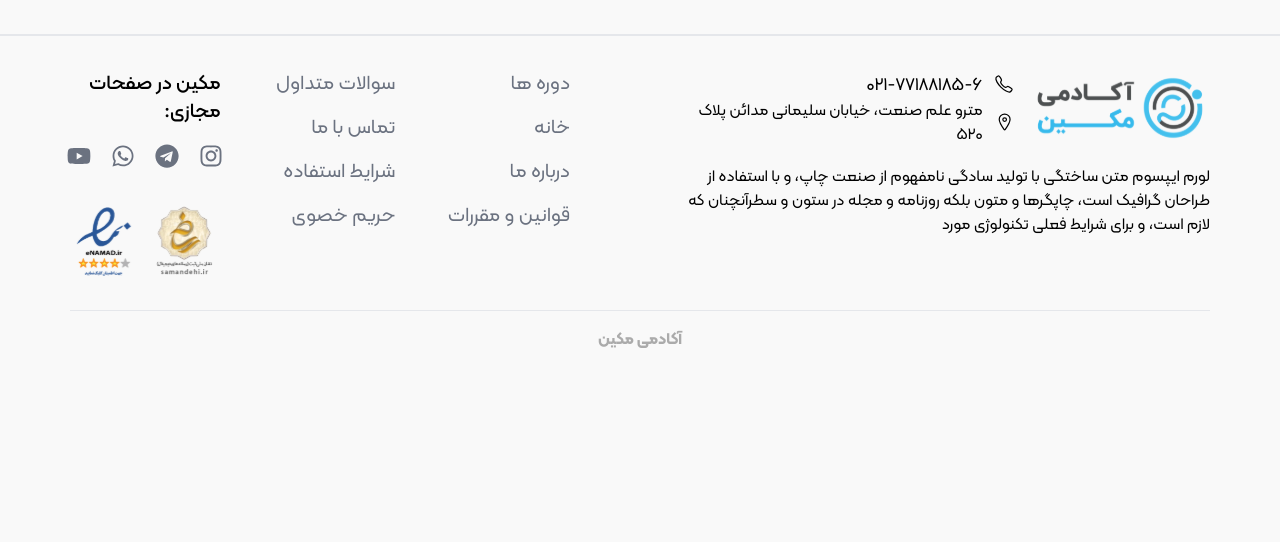
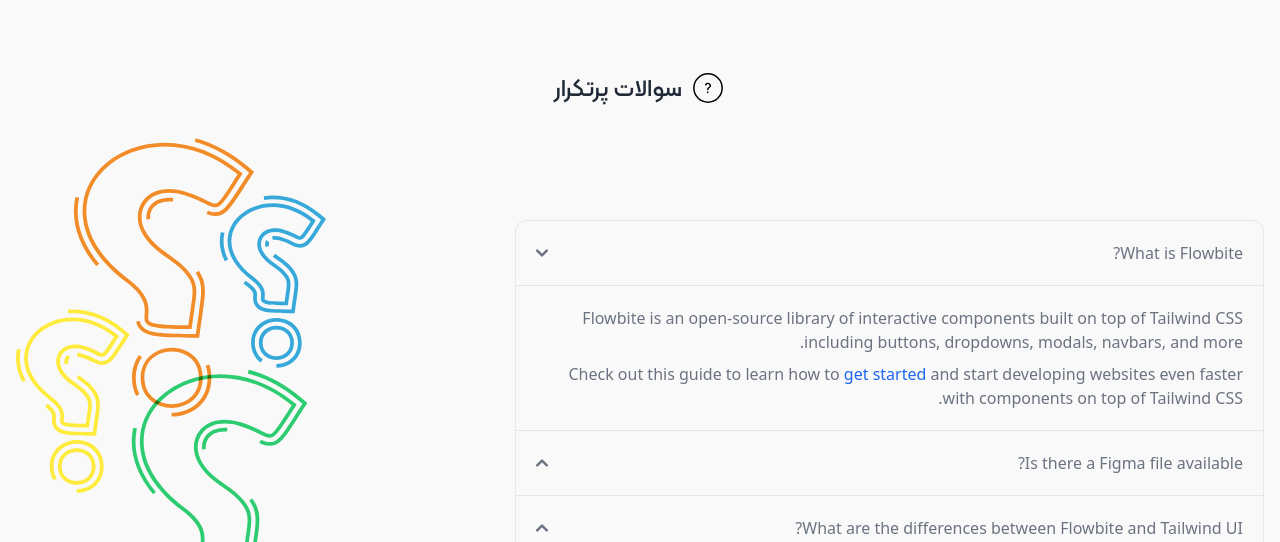
Before and after one commit to amirrowll/online-learning-makin, a Next.js app: page / in a window 1280 px wide. Shown: the part 410-952 px from the top of the page. Before the commit the page ends 800 px from the top, so only its background shows below. Built offline with nearby package versions, Linux system fonts and the light colour scheme.

Commit message:
edit faq part

```diff
--- a/Feature/FAQ/Questions.tsx
+++ b/Feature/FAQ/Questions.tsx
@@ -1,87 +1,177 @@
-"use client"
-import { Accordion } from 'flowbite-react'
-import { CiCircleQuestion } from "react-icons/ci"
-import { useState } from 'react'
+"use client";
+import { CiCircleQuestion } from "react-icons/ci";
+import { useState } from 'react';
 
-type EventKey = string | null
+type EventKey = string | null;
 
 export default function Questions() {
-    const [activeKey, setActiveKey] = useState<EventKey>('1') // پنل اول به صورت پیش‌فرض باز است
+    const [activeKey, setActiveKey] = useState<EventKey>('1');
 
     const handleToggle = (eventKey: EventKey) => {
-        setActiveKey(eventKey)
-    }
+        setActiveKey(activeKey === eventKey ? null : eventKey);
+    };
 
     return (
         <div className="w-full mx-auto p-4 mt-[100px]">
             <div className="flex items-center gap-2 mb-8 justify-center">
-                <CiCircleQuestion size={32} className="w-9 h-9 " />
+                <CiCircleQuestion size={32} className="w-9 h-9" />
                 <h1 className="text-2xl font-kalamehMedium text-gray-800">سوالات پرتکرار</h1>
             </div>
 
             <div className='flex flex-col md:flex-row gap-8 w-full justify-between items-center'>
                 <div className="w-full md:w-[60%]">
-                    <div className="flex flex-col gap-">
-                        <Accordion
-                            className="[&>button]:text-right border-none flex  flex-col "
-                            onToggle={handleToggle}
-                            activeKey={activeKey}
-                        >
-                            <Accordion.Panel eventKey="1">
-                                <Accordion.Title className="text-right text-lg md:text-xl font-kalamehRegular bg-white hover:bg-gray-100 focus:ring-0">
-                                    نحوه آموزش در مکین چگونه است؟
-                                </Accordion.Title>
-                                <Accordion.Content className="bg-white border-t-2">
-                                    <p className="text-right text-base md:text-[15px] font-kalamehRegular leading-7 text-gray-600">
-                                        دوره‌های آکادمی مکین تنها به صورت ویدئوهای از قبل ضبط شده و به شکل آنلاین در دسترس هستند. شما می‌توانید با خریدن دوره‌ها، در هر زمان و مکانی (با دسترسی به اینترنت) دوره‌ها رو بگذرانید. امکان خرید دوره‌ها به صورت فیزیکی (Flash، Disk و DVD) میسر نیست.
-                                    </p>
-                                </Accordion.Content>
-                            </Accordion.Panel>
+                    <div className="flex flex-col gap-4">
+                        <div id="accordion-collapse" data-accordion="collapse">
+                            {/* آیتم اول */}
+                            <h2 id="accordion-collapse-heading-1">
+                                <button
+                                    type="button"
+                                    className="flex items-center justify-between w-full p-5 font-medium rtl:text-right text-gray-500 border border-b-0 border-gray-200 rounded-t-xl focus:ring-4 focus:ring-gray-200 dark:focus:ring-gray-800 dark:border-gray-700 dark:text-gray-400 hover:bg-gray-100 dark:hover:bg-gray-800 gap-3"
+                                    onClick={() => handleToggle('1')}
+                                    aria-expanded={activeKey === '1'}
+                                >
+                                    <span>What is Flowbite?</span>
+                                    <svg
+                                        className={`w-3 h-3 shrink-0 transition-transform ${
+                                            activeKey === '1' ? 'rotate-180' : ''
+                                        }`}
+                                        aria-hidden="true"
+                                        xmlns="http://www.w3.org/2000/svg"
+                                        fill="none"
+                                        viewBox="0 0 10 6"
+                                    >
+                                        <path
+                                            stroke="currentColor"
+                                            strokeLinecap="round"
+                                            strokeLinejoin="round"
+                                            strokeWidth="2"
+                                            d="M9 5 5 1 1 5"
+                                        />
+                                    </svg>
+                                </button>
+                            </h2>
+                            <div
+                                id="accordion-collapse-body-1"
+                                className={`p-5 border border-b-0 border-gray-200 dark:border-gray-700 dark:bg-gray-900 ${
+                                    activeKey === '1' ? 'block' : 'hidden'
+                                }`}
+                                aria-labelledby="accordion-collapse-heading-1"
+                            >
+                                <p className="mb-2 text-gray-500 dark:text-gray-400">
+                                    Flowbite is an open-source library of interactive components built on top of Tailwind CSS including buttons, dropdowns, modals, navbars, and more.
+                                </p>
+                                <p className="text-gray-500 dark:text-gray-400">
+                                    Check out this guide to learn how to{' '}
+                                    <a href="/docs/getting-started/introduction/" className="text-blue-600 dark:text-blue-500 hover:underline">
+                                        get started
+                                    </a>{' '}
+                                    and start developing websites even faster with components on top of Tailwind CSS.
+                                </p>
+                            </div>
 
-                            <Accordion.Panel eventKey="2">
-                                <Accordion.Title className="text-right text-lg md:text-xl font-kalamehRegular bg-white hover:bg-gray-100 focus:ring-0 mt-4">
-                                    چطور میتوانم به محتوا دوره دسترسی پیدا کنم ؟
-                                </Accordion.Title>
-                                <Accordion.Content className="bg-white border-t-2 border-blue-100">
-                                    <p className="text-right text-base md:text-[15px] font-kalamehRegular leading-7 text-gray-600">
-                                        پس از خرید دوره، به حساب کاربری خود در پنل آموزشی مراجعه کرده و در بخش «دوره‌های من» می‌توانید به تمام محتوای دوره دسترسی داشته باشید. محتوا بلافاصله پس از پرداخت موفق فعال می‌شود.
-                                    </p>
-                                </Accordion.Content>
-                            </Accordion.Panel>
+                            {/* آیتم دوم */}
+                            <h2 id="accordion-collapse-heading-2">
+                                <button
+                                    type="button"
+                                    className="flex items-center justify-between w-full p-5 font-medium rtl:text-right text-gray-500 border border-b-0 border-gray-200 focus:ring-4 focus:ring-gray-200 dark:focus:ring-gray-800 dark:border-gray-700 dark:text-gray-400 hover:bg-gray-100 dark:hover:bg-gray-800 gap-3"
+                                    onClick={() => handleToggle('2')}
+                                    aria-expanded={activeKey === '2'}
+                                >
+                                    <span>Is there a Figma file available?</span>
+                                    <svg
+                                        className={`w-3 h-3 shrink-0 transition-transform ${
+                                            activeKey === '2' ? 'rotate-180' : ''
+                                        }`}
+                                        aria-hidden="true"
+                                        xmlns="http://www.w3.org/2000/svg"
+                                        fill="none"
+                                        viewBox="0 0 10 6"
+                                    >
+                                        <path
+                                            stroke="currentColor"
+                                            strokeLinecap="round"
+                                            strokeLinejoin="round"
+                                            strokeWidth="2"
+                                            d="M9 5 5 1 1 5"
+                                        />
+                                    </svg>
+                                </button>
+                            </h2>
+                            <div
+                                id="accordion-collapse-body-2"
+                                className={`p-5 border border-b-0 border-gray-200 dark:border-gray-700 ${
+                                    activeKey === '2' ? 'block' : 'hidden'
+                                }`}
+                                aria-labelledby="accordion-collapse-heading-2"
+                            >
+                                <p className="mb-2 text-gray-500 dark:text-gray-400">
+                                    Flowbite is first conceptualized and designed using the Figma software so everything you see in the library has a design equivalent in our Figma file.
+                                </p>
+                                <p className="text-gray-500 dark:text-gray-400">
+                                    Check out the{' '}
+                                    <a href="https://flowbite.com/figma/" className="text-blue-600 dark:text-blue-500 hover:underline">
+                                        Figma design system
+                                    </a>{' '}
+                                    based on the utility classes from Tailwind CSS and components from Flowbite.
+                                </p>
+                            </div>
 
-                            <Accordion.Panel eventKey="3">
-                                <Accordion.Title className="text-right text-lg md:text-xl font-kalamehRegular bg-white hover:bg-gray-100 focus:ring-0 mt-4">
-                                    آیا دوره ها قابل دانلود شدن هستند ؟
-                                </Accordion.Title>
-                                <Accordion.Content className="bg-white border-t-2 border-blue-100">
-                                    <p className="text-right text-base md:text-[15px] font-kalamehRegular leading-7 text-gray-600">
-                                        برای حفظ حقوق مولفین، ویدیوها قابلیت دانلود مستقیم ندارند، اما می‌توانید با استفاده از اپلیکیشن موبایل ما محتوا را به صورت آفلاین مشاهده کنید. این ویژگی در نسخه پریمیوم فعال می‌شود.
-                                    </p>
-                                </Accordion.Content>
-                            </Accordion.Panel>
-
-                            <Accordion.Panel eventKey="4">
-                                <Accordion.Title className="text-right text-lg md:text-xl font-kalamehRegular bg-white hover:bg-gray-100 focus:ring-0 mt-4">
-                                    آیا دیدن ویدیو ها محدودیت دارد ؟
-                                </Accordion.Title>
-                                <Accordion.Content className="bg-white border-t-2 border-blue-100">
-                                    <p className="text-right text-base md:text-[15px] font-kalamehRegular leading-7 text-gray-600">
-                                        هیچ محدودیتی در تعداد دفعات مشاهده ویدیوها وجود ندارد. پس از خرید دوره، به صورت مادام‌العمر به محتوای دوره دسترسی خواهید داشت و می‌توانید无限次 آن را مرور کنید.
-                                    </p>
-                                </Accordion.Content>
-                            </Accordion.Panel>
-
-                            <Accordion.Panel eventKey="5">
-                                <Accordion.Title className="text-right text-lg md:text-xl font-kalamehRegular bg-white hover:bg-gray-100 focus:ring-0 mt-4">
-                                    آیا در این دوره ها با مدرس در ارتباط هستم ؟
-                                </Accordion.Title>
-                                <Accordion.Content className="bg-white border-t-2 border-blue-100">
-                                    <p className="text-right text-base md:text-[15px] font-kalamehRegular leading-7 text-gray-600">
-                                        بله! در هر دوره امکان ارتباط با مدرس از طریق سیستم پرسش و پاسخ و همچنین جلسات لایو ماهانه وجود دارد. همچنین می‌توانید در گروه‌های اختصاصی دوره با دیگر دانشجویان تعامل داشته باشید.
-                                    </p>
-                                </Accordion.Content>
-                            </Accordion.Panel>
-                        </Accordion>
+                            {/* آیتم سوم */}
+                            <h2 id="accordion-collapse-heading-3">
+                                <button
+                                    type="button"
+                                    className="flex items-center justify-between w-full p-5 font-medium rtl:text-right text-gray-500 border border-gray-200 focus:ring-4 focus:ring-gray-200 dark:focus:ring-gray-800 dark:border-gray-700 dark:text-gray-400 hover:bg-gray-100 dark:hover:bg-gray-800 gap-3"
+                                    onClick={() => handleToggle('3')}
+                                    aria-expanded={activeKey === '3'}
+                                >
+                                    <span>What are the differences between Flowbite and Tailwind UI?</span>
+                                    <svg
+                                        className={`w-3 h-3 shrink-0 transition-transform ${
+                                            activeKey === '3' ? 'rotate-180' : ''
+                                        }`}
+                                        aria-hidden="true"
+                                        xmlns="http://www.w3.org/2000/svg"
+                                        fill="none"
+                                        viewBox="0 0 10 6"
+                                    >
+                                        <path
+                                            stroke="currentColor"
+                                            strokeLinecap="round"
+                                            strokeLinejoin="round"
+                                            strokeWidth="2"
+                                            d="M9 5 5 1 1 5"
+                                        />
+                                    </svg>
+                                </button>
+                            </h2>
+                            <div
+                                id="accordion-collapse-body-3"
+                                className={`p-5 border border-t-0 border-gray-200 dark:border-gray-700 ${
+                                    activeKey === '3' ? 'block' : 'hidden'
+                                }`}
+                                aria-labelledby="accordion-collapse-heading-3"
+                            >
+                                <p className="mb-2 text-gray-500 dark:text-gray-400">
+                                    The main difference is that the core components from Flowbite are open source under the MIT license, whereas Tailwind UI is a paid product. Another difference is that Flowbite relies on smaller and standalone components, whereas Tailwind UI offers sections of pages.
+                                </p>
+                                <p className="mb-2 text-gray-500 dark:text-gray-400">
+                                    However, we actually recommend using both Flowbite, Flowbite Pro, and even Tailwind UI as there is no technical reason stopping you from using the best of two worlds.
+                                </p>
+                                <p className="mb-2 text-gray-500 dark:text-gray-400">Learn more about these technologies:</p>
+                                <ul className="ps-5 text-gray-500 list-disc dark:text-gray-400">
+                                    <li>
+                                        <a href="https://flowbite.com/pro/" className="text-blue-600 dark:text-blue-500 hover:underline">
+                                            Flowbite Pro
+                                        </a>
+                                    </li>
+                                    <li>
+                                        <a href="https://tailwindui.com/" rel="nofollow" className="text-blue-600 dark:text-blue-500 hover:underline">
+                                            Tailwind UI
+                                        </a>
+                                    </li>
+                                </ul>
+                            </div>
+                        </div>
                     </div>
                 </div>
 
@@ -94,5 +184,5 @@
                 </div>
             </div>
         </div>
-    )
+    );
 }
--- a/app/globals.css
+++ b/app/globals.css
@@ -1,6 +1,7 @@
 @tailwind base;
 @tailwind components;
 @tailwind utilities;
+
 
 @font-face {
   font-family: 'Kalameh-Black';
--- a/app/layout.tsx
+++ b/app/layout.tsx
@@ -18,11 +18,13 @@
     <html lang="fa">
       <head>
         <ThemeModeScript />
+
       </head>
       <body dir="rtl" className="bg-[#f9f9f9]" >
         {children}
         <Footer/>
       </body>
+
     </html>
   );
 }
--- a/app/page.tsx
+++ b/app/page.tsx
@@ -9,7 +9,7 @@
 
 
       <ReviewsSwiper />
-      {/* <Questions/> */}
+      <Questions/>
 
     </Container>
   )
```
